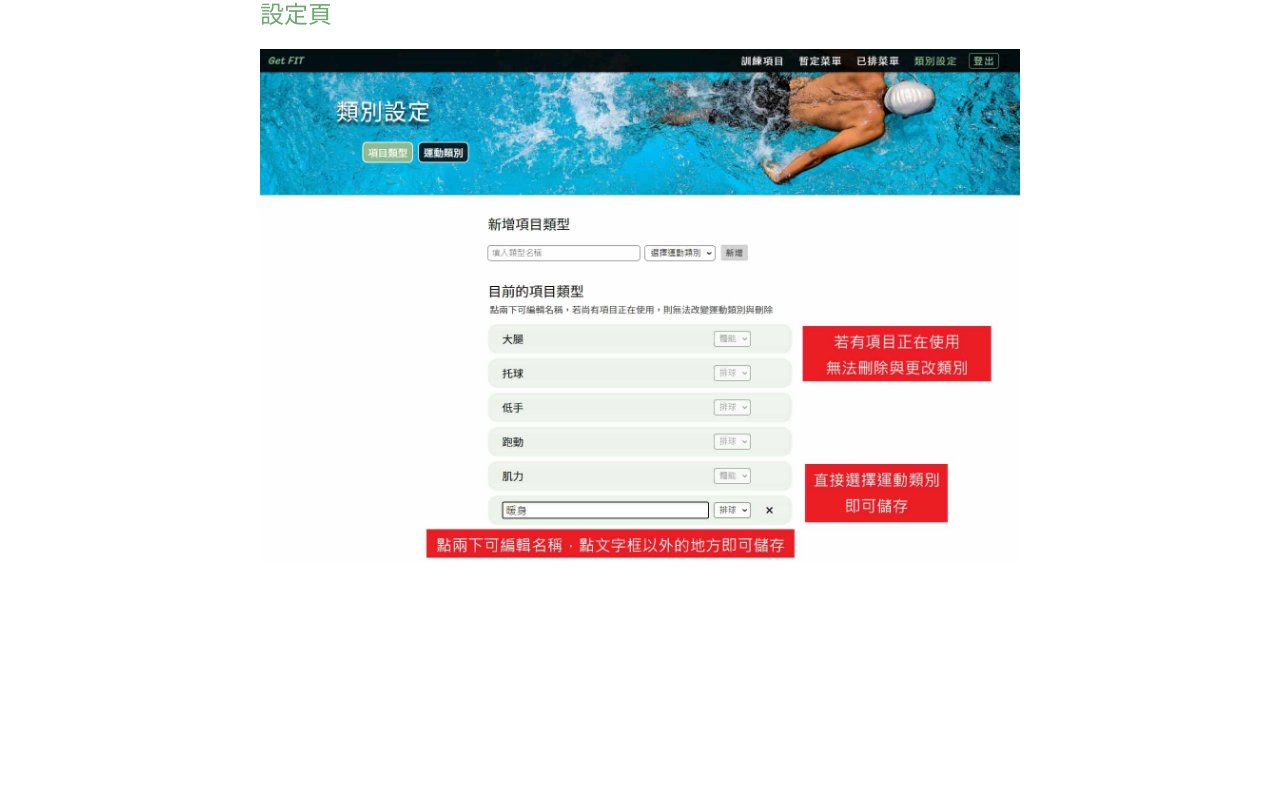
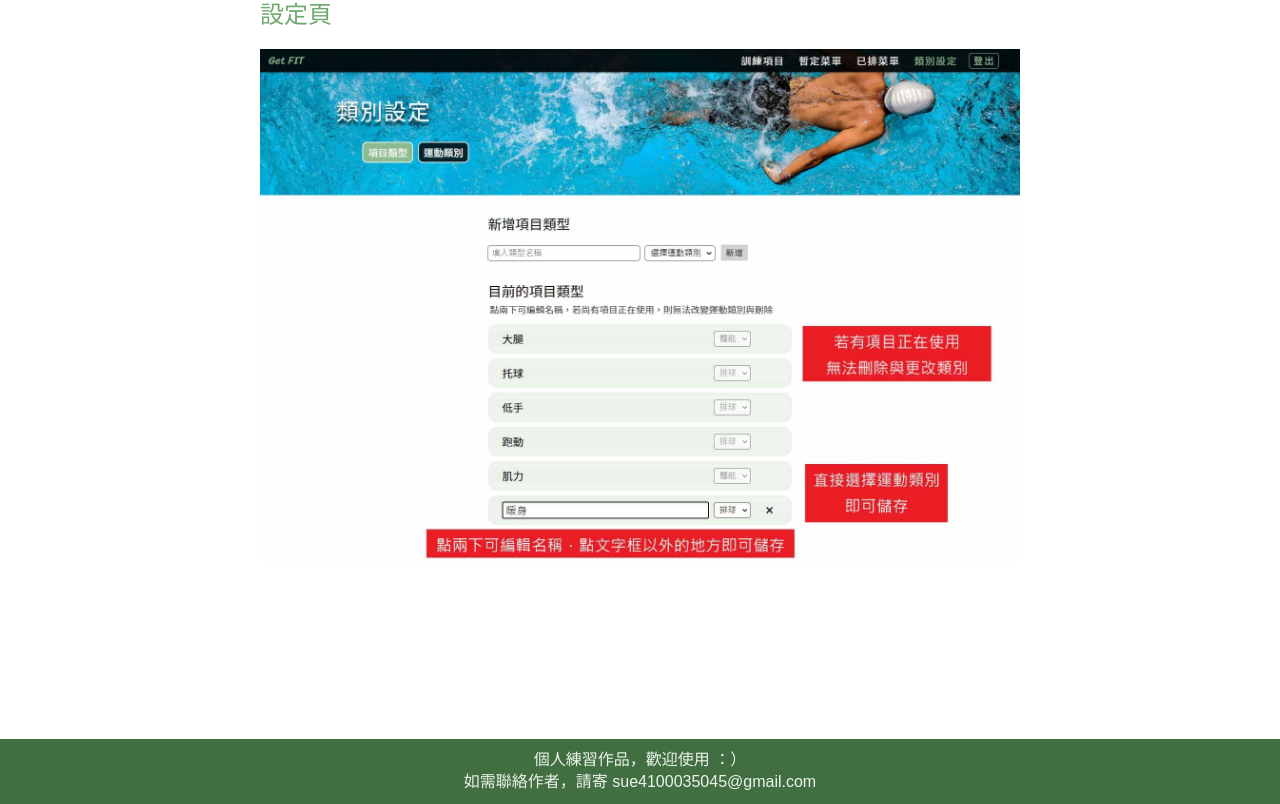
Before and after one commit to wanglala5131/practice-list-react, a React (Create React App) app: page /how-to-use in a window 1280 px wide. Shown: the part 2320-3124 px from the top of the page. Before the commit the page ends 3059 px from the top, so only its background shows below. Built offline with nearby package versions, Linux system fonts and the light colour scheme.

Commit message:
feat: footer area

```diff
--- a/src/App.tsx
+++ b/src/App.tsx
@@ -14,6 +14,7 @@ import Loading from 'components/Loading';
 
 // router
 import Header from 'components/header/Header';
+import Footer from 'components/Footer';
 import UserCard from 'components/user/UserCard'; // 登入註冊頁面
 import Home from 'components/home/Home';
 import Create from 'components/create/Create';
@@ -115,6 +116,7 @@ function App() {
             <Route path="/how-to-use" element={<HowToUse />} />
           </Routes>
         </div>
+        <Footer />
         {isLoading && <Loading />}
       </ThemeProvider>
     </div>
--- /dev/null
+++ b/src/components/Footer.tsx
@@ -0,0 +1,24 @@
+import styled from 'styled-components';
+
+const FooterWrapper = styled.footer`
+  display: flex;
+  flex-direction: column;
+  align-items: center;
+  justify-content: center;
+  width: 100%;
+  margin-top: 50px;
+  padding: 10px 5px;
+  background-color: ${props => props.theme.darkGreen};
+  color: ${props => props.theme.lightLogoGreen};
+  text-align: center;
+  line-height: 1.4;
+`;
+
+export default function Footer() {
+  return (
+    <FooterWrapper>
+      <p>個人練習作品，歡迎使用 ：）</p>
+      <p>如需聯絡作者，請寄 sue4100035045@gmail.com </p>
+    </FooterWrapper>
+  );
+}
```
